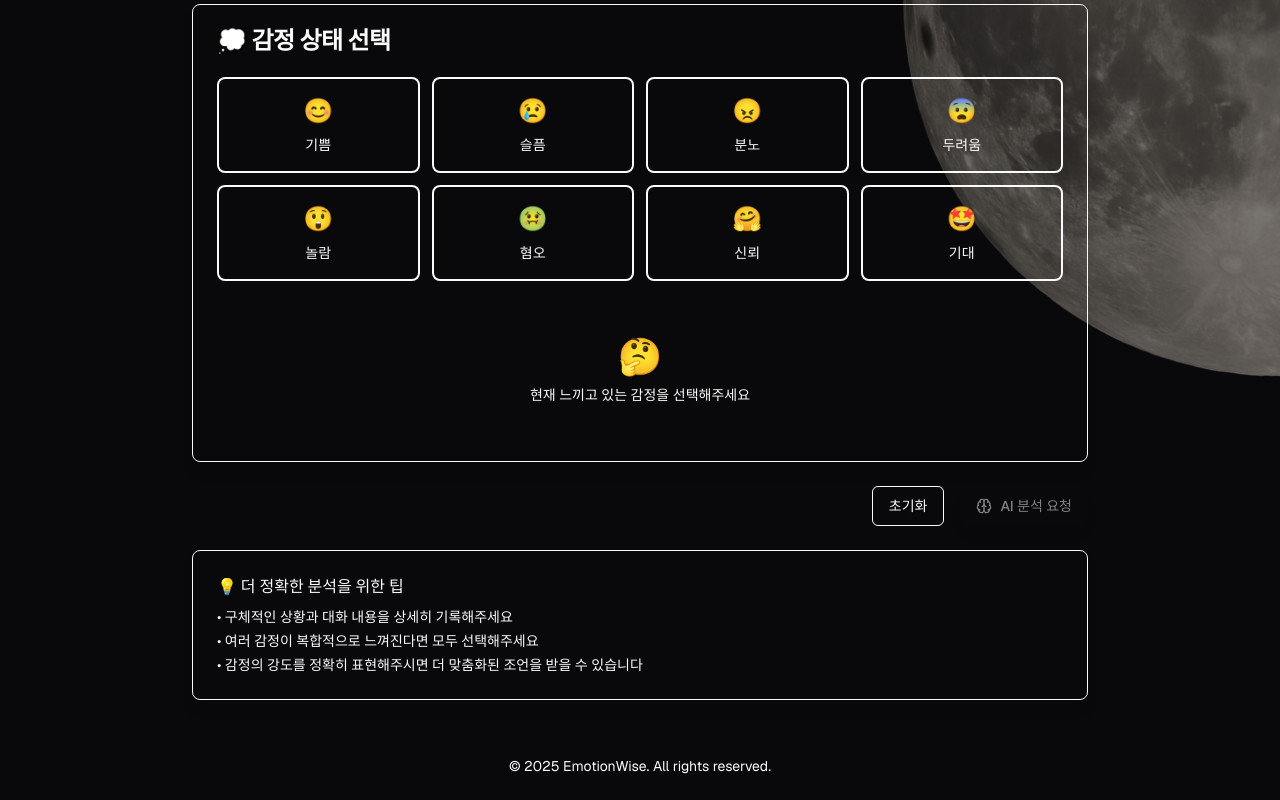
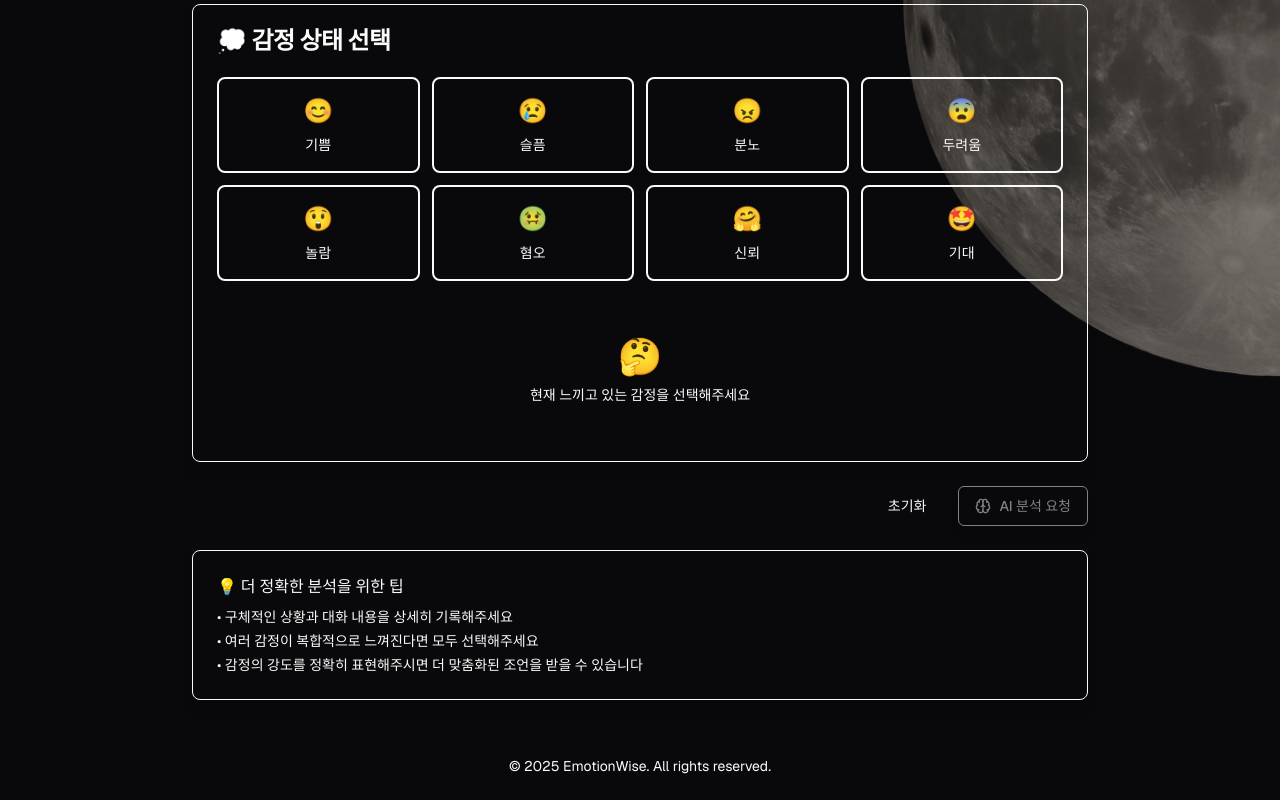
Before and after one commit to SSY1203/emotion-wise, a Next.js app: page /emotions in a window 1280 px wide. Shown: the part 803-1603 px from the top of the page. Built offline with nearby package versions, Linux system fonts and the light colour scheme.

Commit message:
AI 분석 요청 버튼 눈에 띄도록 수정

```diff
--- a/src/app/emotions/page.tsx
+++ b/src/app/emotions/page.tsx
@@ -244,7 +244,7 @@ export default function EmotionsPage() {
         {/* 제출 버튼 */}
         <div className="flex gap-4 justify-end">
           <Button
-            variant="outline"
+            variant="ghost"
             onClick={() => {
               setSituation({
                 datetime: new Date().toISOString().slice(0, 16),
@@ -267,7 +267,7 @@ export default function EmotionsPage() {
               emotions.length === 0 ||
               !conversationContent
             }
-            className="min-w-[120px]"
+            className="min-w-[120px] border border-primary-foreground"
           >
             {isSubmitting ? (
               "저장 중..."
```
